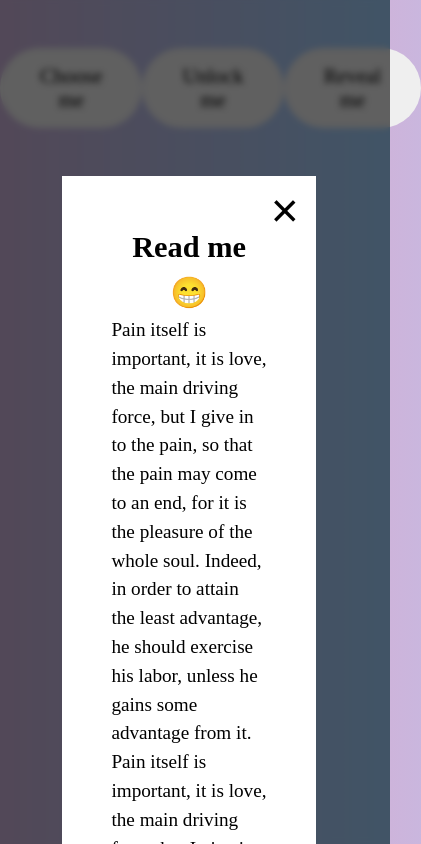
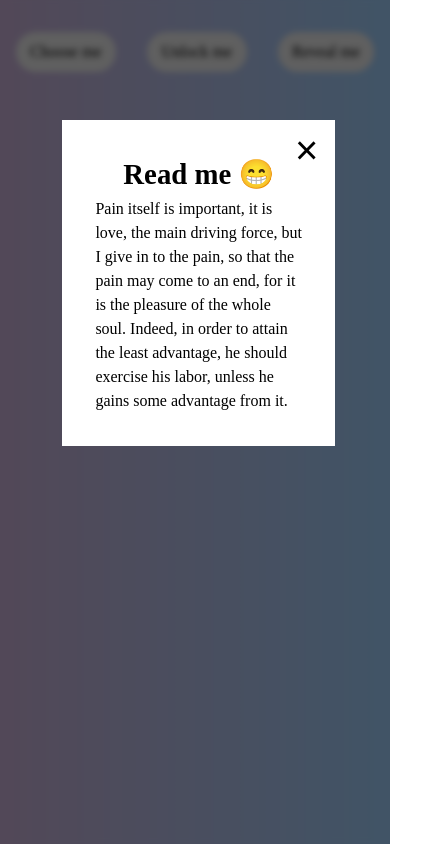
Before and after one commit to dunt21/Modal-window, a plain HTML site: page index.html in a window 390 px wide. Both pictures are taken after a click on the button "Choose me". Shown: the whole page, 421 px wide, since content can reach past the window. Drawn offline with Linux system fonts and the light colour scheme.

Commit message:
I made changes in the html and css to make it look good on other devices

```diff
--- a/index.html
+++ b/index.html
@@ -21,9 +21,12 @@
         in to the pain, so that the pain may come to an end, for it is the
         pleasure of the whole soul. Indeed, in order to attain the least
         advantage, he should exercise his labor, unless he gains some advantage
-        from it. Pain itself is important, it is love, the main driving force,
-        but I give in to the pain, so that the pain may come to an end, for it
-        is the pleasure of the whole soul.
+        from it.
+        <span class="hide-text"
+          >Pain itself is important, it is love, the main driving force, but I
+          give in to the pain, so that the pain may come to an end, for it is
+          the pleasure of the whole soul.</span
+        >
       </p>
     </div>
     <div class="overlay hidden"></div>
--- a/styles.css
+++ b/styles.css
@@ -80,3 +80,72 @@ h1{
   font-size: 1.9rem;
   text-align: center;
 }
+
+@media (max-width: 540px){
+  body{
+    min-width: 100%;
+  }
+  .modal{
+    position: relative;
+    top: 6rem;
+    width: 75%;
+    min-height: 65%;
+  }
+}
+
+@media (max-width: 500px){
+  body{
+    min-width: 100%;
+  }
+  .modal{
+    position: relative;
+    top: 6rem;
+    min-width: 70%;
+    min-height: 30%;
+    padding: 2rem;
+    font-size: 1.1rem;
+  }
+  .show-modal{
+    padding: 1rem 1.3rem;
+  border-radius: 3rem;
+  font-size: 1.2rem;
+  }
+
+  .hide-text{
+    display: none;
+  }
+}
+
+@media (max-width: 390px){
+  body{
+    min-width: 100%;
+  }
+  .modal{
+    position: relative;
+    top: 5rem;
+    width: 70%;
+    min-height: 20%;
+    font-size: 1rem;
+    padding: 2rem;
+  }
+
+  .show-modal{
+    position: relative;
+    top: 2rem;
+    padding: 0.7rem 0.9rem;
+  border-radius: 2rem;
+  font-size: 1rem;
+  }
+
+  h1{
+    font-size: 1.8rem;
+  }
+
+  .close-button{
+    font-size: 2.5rem;
+  }
+
+  .hide-text{
+    display: none;
+  }
+}
```
